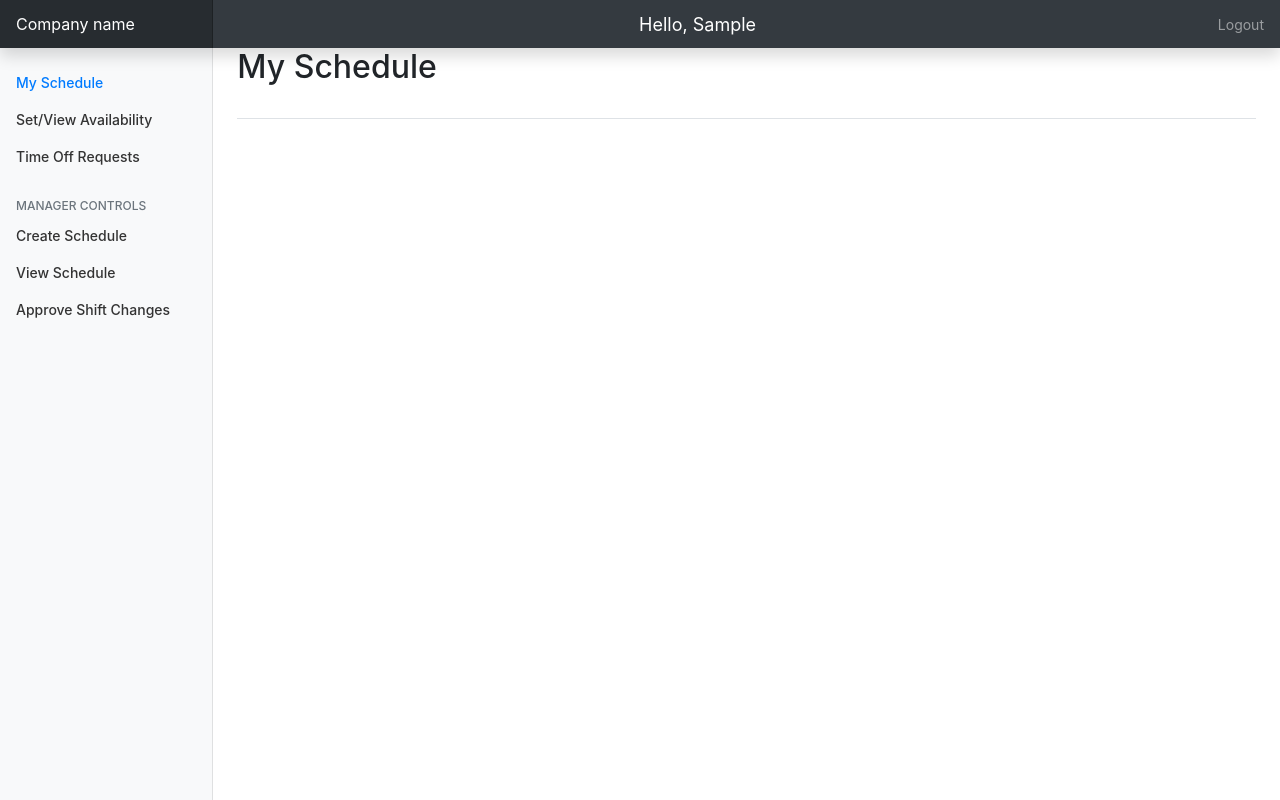
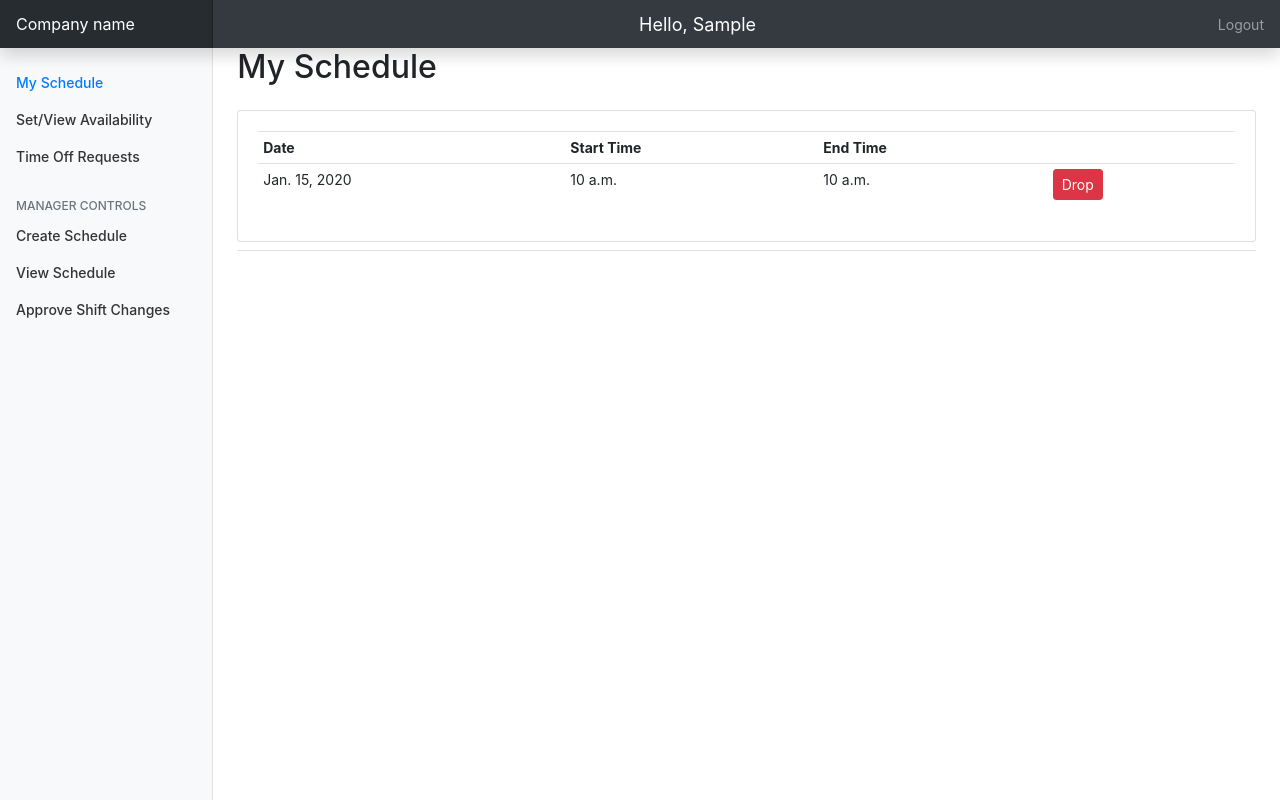
Before and after one commit to MonJamp/ProShift, a Django app: page / in a window 1280 px wide. Run offline with Django 3.2, Linux system fonts and the light colour scheme; a user stored in the database is signed in; tables that the repository leaves empty hold one stand-in row (values such as "Sample post"); some libraries are stand-ins or nearby versions.

Commit message:
dashboard: Show user schedule in home page

```diff
--- a/dashboard/templates/home.html
+++ b/dashboard/templates/home.html
@@ -5,6 +5,25 @@
 <h1 class="h2">My Schedule</h1>
 <div class="d-flex justify-content-between flex-wrap flex-md-nowrap align-items-center pt-3 pb-2 mb-3 border-bottom">
 
+<div class="card card-body">
+	<table class="table table-sm">
+		<tr>
+			<th>Date</th>
+			<th>Start Time</th>
+			<th>End Time</th>
+			<th></th>
+		</tr>
+		{% for shift in shifts %}
+		<tr>
+			<td>{{shift.date}}</td>
+			<td>{{shift.time_start}}</td>
+			<td>{{shift.time_end}}</td>
+			<td><a class="btn btn-sm btn-danger" href="#">Drop</a></td>
+		</tr>
+		{% endfor %}
+	</table>
+</div>
+
 </div>
 
 {% endblock %}
--- a/dashboard/views.py
+++ b/dashboard/views.py
@@ -6,6 +6,7 @@ from django.contrib.auth.decorators import login_required
 from django.contrib import messages
 
 from .forms import RegistrationForm
+from .models import *
 
 
 def login_view(request):
@@ -49,4 +50,7 @@ def logout_view(request):
 
 @login_required(login_url='d-login')
 def home_view(request):
-    return render(request, 'home.html')
+    shifts = Shift.objects.filter(employee=request.user)
+
+    context = {'shifts': shifts}
+    return render(request, 'home.html', context)
```
